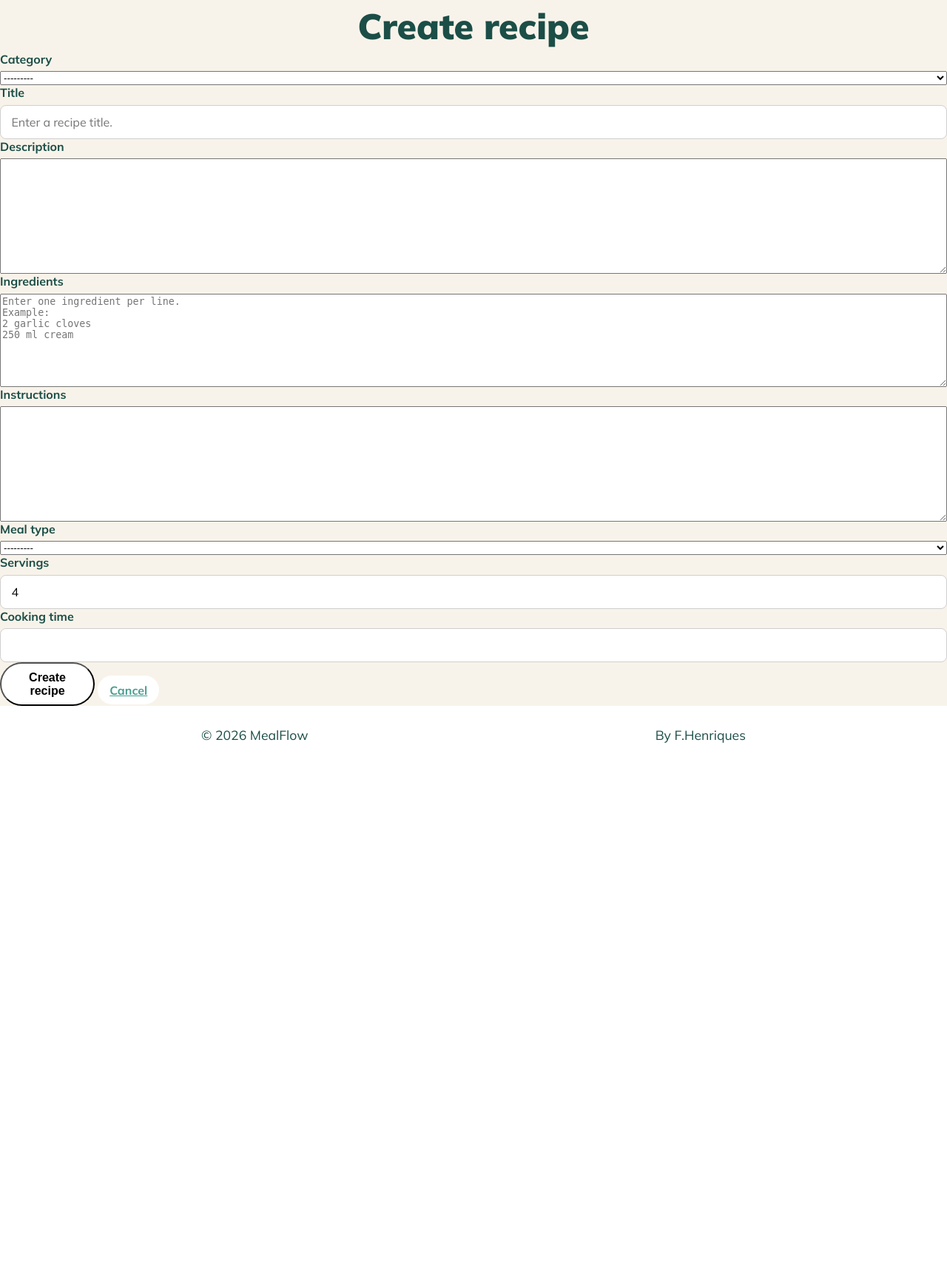
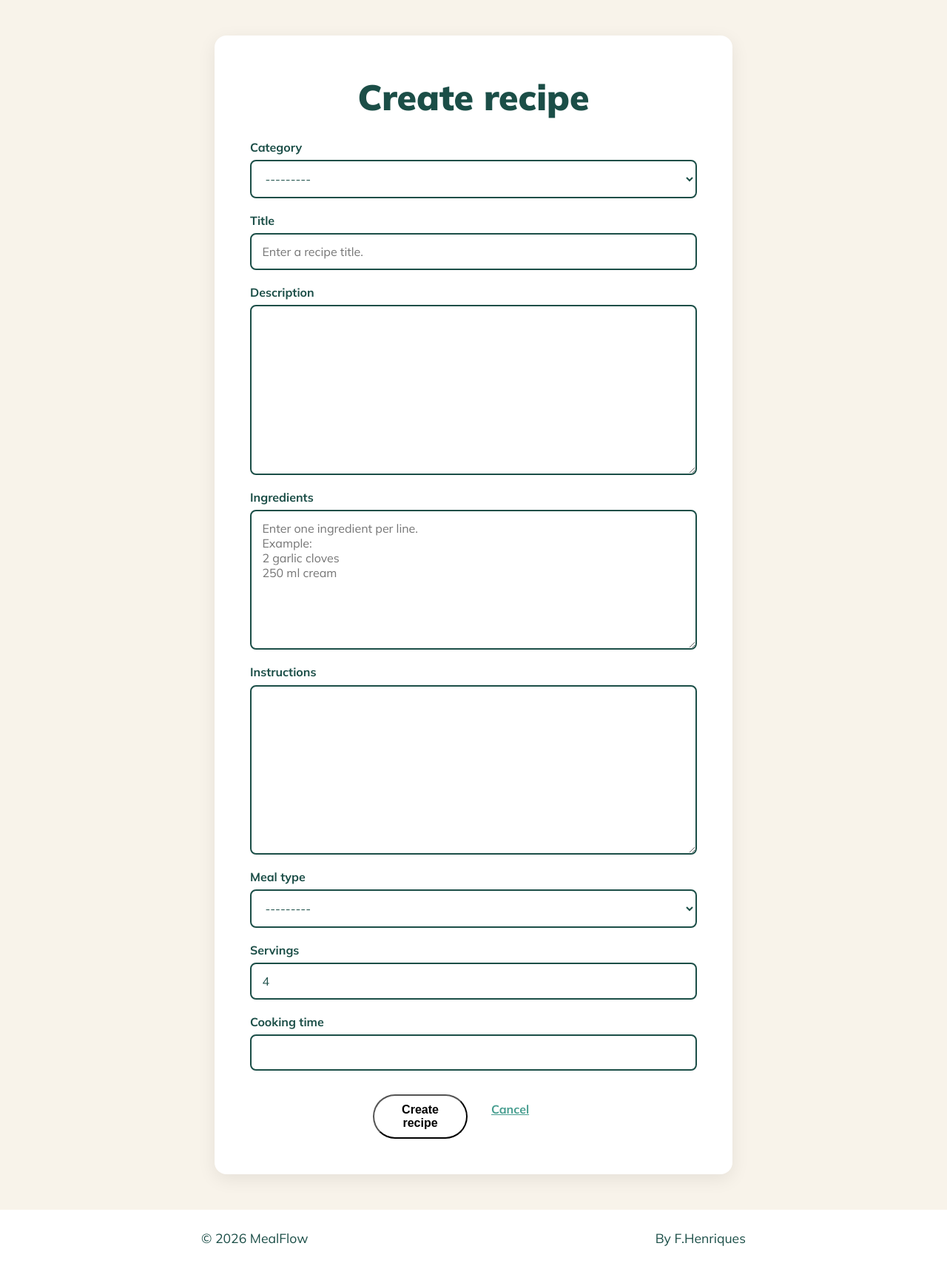
Before and after one commit to Fannyhenriques/milestone-project-3, a Django app: page /create-recipe/ in a window 1280 px wide. Shown: the part 154-1865 px from the top of the page at 74% size. Before the commit the page ends 1158 px from the top, so only its background shows below. Run offline with Django 4.2, Linux system fonts and the light colour scheme; the visitor is signed in with stand-in values (Sample User, id 1); data that the repository does not hold is empty.

Commit message:
Style recipe form with focus states and text overflow handling to improve input usability

```diff
--- a/mealflow/static/mealflow/css/style.css
+++ b/mealflow/static/mealflow/css/style.css
@@ -628,6 +628,85 @@ input[type="search"]::-webkit-search-cancel-button {
 }
 
 /* ====================================
+	CREATE RECIPE FORM PAGE -
+==================================== */
+
+/* Recipe form */
+
+.recipe-form-container {
+	width: min(100% - 2rem, 700px);
+	margin: 2rem auto;
+	padding: 2rem 1.25rem;
+	background-color: #fff;
+	border-radius: 1rem;
+	box-shadow: 0 0.4rem 1.5rem rgb(0 0 0 / 8%);
+}
+
+.recipe-form-container h1 {
+	margin-bottom: 1.75rem;
+	text-align: center;
+}
+
+.recipe-form {
+	display: grid;
+	gap: 1.25rem;
+}
+
+.recipe-form .form-group {
+	display: grid;
+	gap: 0.45rem;
+}
+
+.recipe-form label {
+	color: var(--color-primary);
+	font-weight: 700;
+}
+
+.recipe-form input,
+.recipe-form select,
+.recipe-form textarea {
+	width: 100%;
+	padding: 0.8rem 0.9rem;
+	border: 2px solid var(--color-primary);
+	border-radius: 0.5rem;
+	background-color: #fff;
+	color: inherit;
+	font: inherit;
+}
+
+.recipe-form textarea {
+	min-height: 140px;
+	resize: vertical;
+}
+
+.recipe-form input:focus,
+.recipe-form select:focus,
+.recipe-form textarea:focus {
+	border-color: var(--color-secondary);
+	outline: 3px solid rgb(72 158 144 / 20%);
+}
+
+.recipe-form-actions {
+	display: flex;
+	flex-wrap: wrap;
+	justify-content: center;
+	gap: 1rem;
+	margin-top: 0.75rem;
+}
+
+.ingredient-list li,
+.instruction-list li,
+.recipe-detail-description {
+	overflow-wrap: anywhere;
+}
+@media screen and (min-width: 768px) {
+	.recipe-form-container {
+		margin-block: 3rem;
+		padding: 3rem;
+	}
+}
+
+/* ====================================
    FOOTER
 ==================================== */
 
```
